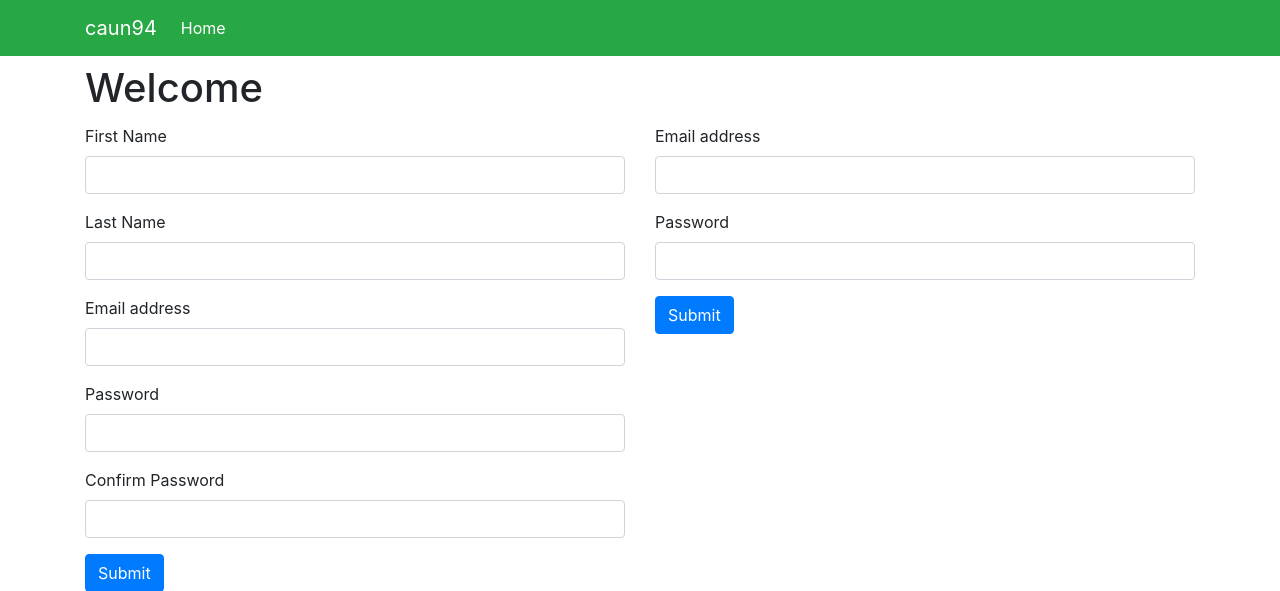
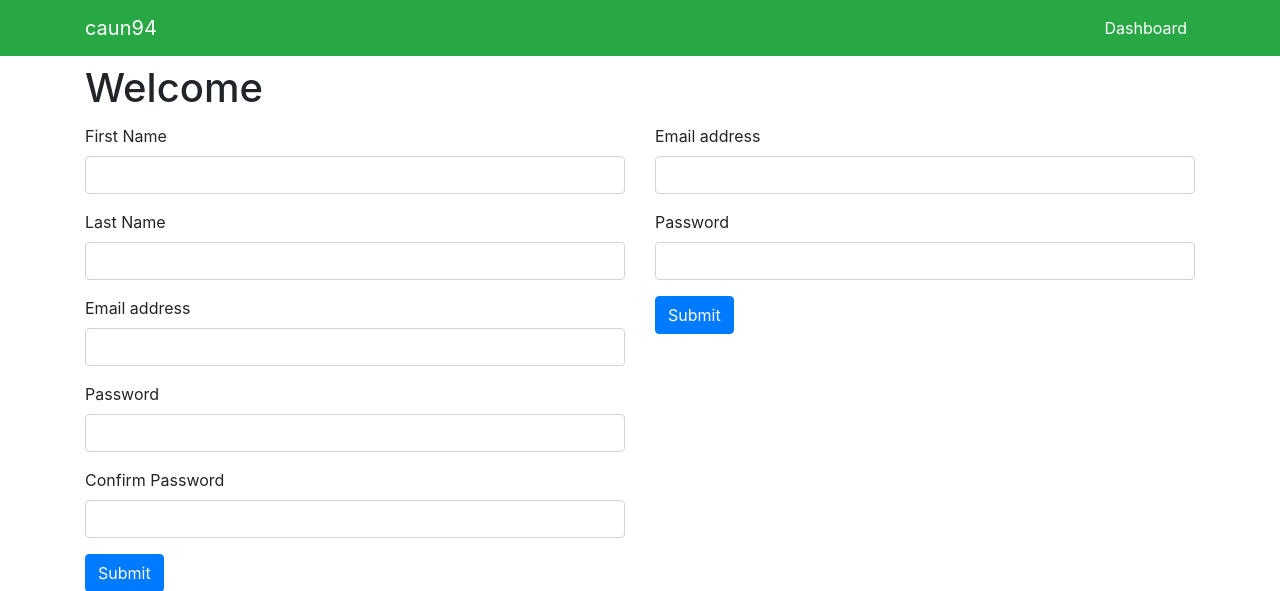
Before and after one commit to CAUN94/django-exam, a Django app: page / in a window 1280 px wide. Shown: the top 591 px of the page. Run offline with Django 3.2, Linux system fonts and the light colour scheme; some libraries are stand-ins or nearby versions.

Commit message:
Add Dashbord Link

```diff
--- a/app/templates/app/layout.html
+++ b/app/templates/app/layout.html
@@ -16,15 +16,8 @@
 			<nav class="navbar navbar-expand-lg navbar-dark bg-success">
 			  <div class="container">
 			    <a class="navbar-brand" href="/">caun94</a>
-			    <div class="collapse navbar-collapse">
-			      <ul class="navbar-nav me-auto mb-2 mb-lg-0">
-			        <li class="nav-item">
-			          <a class="nav-link" href="/">Home</a>
-			        </li>
-			      </ul>
-			    </div>
 			    <div class="navbar-nav me-auto mb-2 mb-lg-0">
-
+			    	<a class="nav-link" href="/">Dashboard</a>
 			    	{% if request.session.id > 0 %}
 			    		<a class="nav-link" href="/logout">Logout</a>
 					{% endif %}
```
